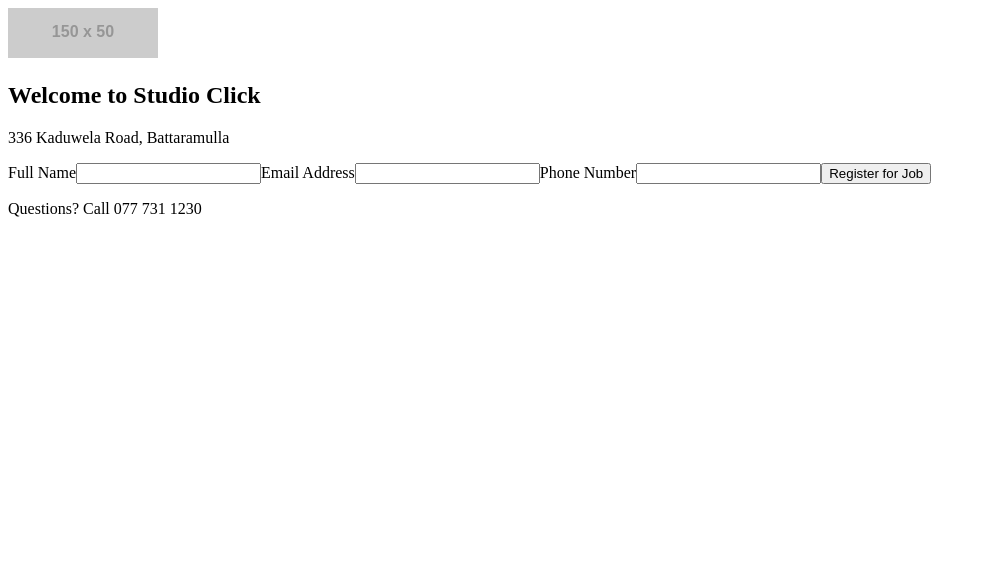
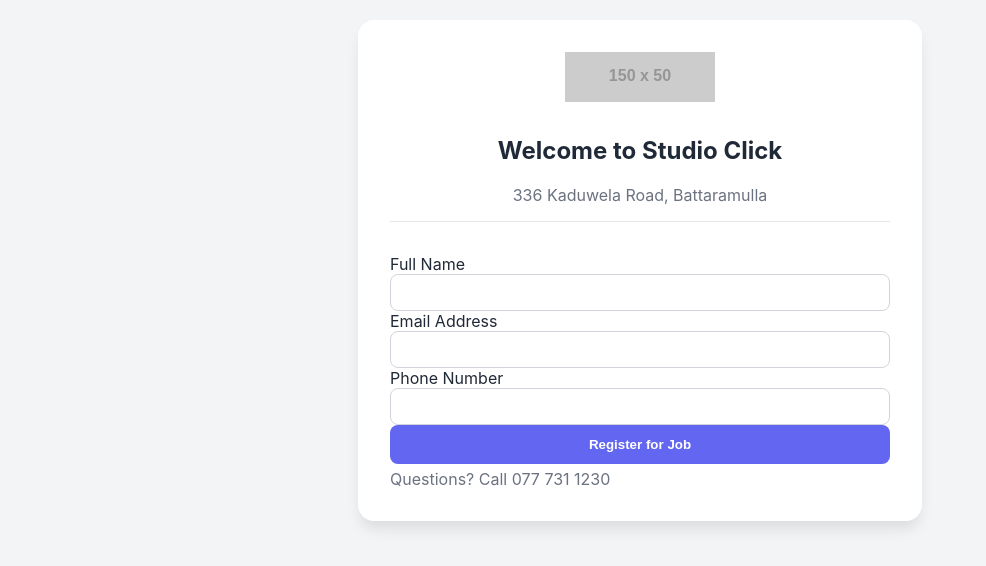
Before and after one commit to dreamcomputersolutions/Studio-Tracker, a React (Vite) app: page / in a window 1280 px wide. Shown: the top 566 px of the page, without its empty margins (0-986 px from the left). Built offline with nearby package versions, Linux system fonts and the light colour scheme.

Commit message:
Restore CSS bridge in main.jsx

```diff
--- a/src/index.css
+++ b/src/index.css
@@ -1,47 +1,107 @@
-/* --- STATUS COLORS --- */
-
-/* Pending State (Orange) */
-.card-pending {
-  border-left: 5px solid #f59e0b; /* Orange Border */
-}
-.badge-orange {
-  background-color: #fffbeb;
-  color: #d97706;
-  border: 1px solid #fcd34d;
+:root {
+  --primary: #6366f1;
+  --primary-dark: #4f46e5;
+  --bg-color: #f3f4f6;
+  --white: #ffffff;
+  --text-dark: #1f2937;
+  --text-gray: #6b7280;
 }
 
-/* Completed State (Green) */
-.card-completed {
-  border-left: 5px solid #10b981; /* Green Border */
-  background-color: #fcfdfc; /* Very light green hint */
-  opacity: 0.9; /* Slightly faded to show it's history */
-}
-.badge-green {
-  background-color: #d1fae5;
-  color: #065f46;
-  border: 1px solid #6ee7b7;
+body {
+  font-family: 'Inter', -apple-system, sans-serif;
+  background-color: var(--bg-color);
+  color: var(--text-dark);
+  margin: 0;
+  padding: 20px;
+  display: flex;
+  justify-content: center;
+  min-height: 100vh;
 }
 
-/* Badge Layout */
+/* Containers */
+.container {
+  background: var(--white);
+  padding: 2rem;
+  border-radius: 16px;
+  box-shadow: 0 10px 15px -3px rgba(0, 0, 0, 0.1);
+  width: 100%;
+  max-width: 500px;
+  margin: 0 auto;
+}
+
+.dashboard-container {
+  max-width: 850px;
+}
+
+/* Branding */
+.brand-header.center {
+  text-align: center;
+  margin-bottom: 2rem;
+  border-bottom: 1px solid #e5e7eb;
+  padding-bottom: 1rem;
+}
+.logo { max-height: 60px; margin-bottom: 10px; }
+h1 { margin: 0; font-size: 1.5rem; }
+p { margin: 5px 0 0; color: var(--text-gray); }
+
+/* Statistics */
+.stats-grid {
+  display: grid;
+  grid-template-columns: repeat(auto-fit, minmax(200px, 1fr));
+  gap: 15px;
+  margin-bottom: 30px;
+}
+.stat-card {
+  background: #f9fafb;
+  padding: 15px;
+  border-radius: 10px;
+  text-align: center;
+  border: 1px solid #e5e7eb;
+}
+.stat-card.highlight { background: #e0e7ff; border-color: #c7d2fe; }
+.stat-card h3 { margin: 0; font-size: 0.9rem; color: var(--text-gray); text-transform: uppercase; }
+.stat-card p { margin: 10px 0 0; font-size: 1.8rem; font-weight: bold; color: var(--primary-dark); }
+
+/* Job Cards */
+.job-card {
+  background: white;
+  border: 1px solid #e5e7eb;
+  border-radius: 12px;
+  padding: 20px;
+  margin-bottom: 20px;
+  box-shadow: 0 2px 4px rgba(0,0,0,0.05);
+}
+
+.job-header {
+  display: flex;
+  justify-content: space-between;
+  align-items: flex-start;
+  margin-bottom: 10px;
+}
+.job-header h3 { margin: 0; font-size: 1.25rem; }
+.job-phone { display: block; font-size: 0.9rem; color: var(--text-gray); }
+.job-email { color: var(--text-gray); margin-bottom: 15px; font-size: 0.9rem; }
+
+/* Status Colors */
+.card-pending { border-left: 5px solid #f59e0b; }
+.card-completed { border-left: 5px solid #10b981; background-color: #fcfdfc; opacity: 0.9; }
+
 .status-badge {
   padding: 4px 12px;
   border-radius: 20px;
   font-size: 0.75rem;
   font-weight: 700;
   text-transform: uppercase;
-  letter-spacing: 0.5px;
 }
+.badge-orange { background-color: #fffbeb; color: #d97706; border: 1px solid #fcd34d; }
+.badge-green { background-color: #d1fae5; color: #065f46; border: 1px solid #6ee7b7; }
 
-/* Read Only Fields (For History) */
-.read-only-field {
-  background: #f3f4f6;
-  padding: 10px;
-  border-radius: 6px;
-  border: 1px solid #e5e7eb;
-}
-.read-only-field label {
-  display: block;
-  font-size: 0.75rem;
-  color: #6b7280;
-  margin-bottom: 2px;
-}
+/* Inputs & Buttons */
+.job-inputs { display: grid; grid-template-columns: 1fr 1fr; gap: 10px; margin-bottom: 15px; }
+input { width: 100%; padding: 10px; border: 1px solid #d1d5db; border-radius: 8px; box-sizing: border-box; }
+button { background-color: var(--primary); color: white; border: none; padding: 12px; border-radius: 8px; font-weight: 600; width: 100%; cursor: pointer; }
+button:hover { background-color: var(--primary-dark); }
+
+/* Read Only Mode */
+.read-only-field { background: #f3f4f6; padding: 10px; border-radius: 6px; border: 1px solid #e5e7eb; text-align: center; }
+.read-only-field label { display: block; font-size: 0.75rem; color: #6b7280; }
--- a/src/main.jsx
+++ b/src/main.jsx
@@ -1,7 +1,7 @@
 import React from 'react'
 import ReactDOM from 'react-dom/client'
 import App from './App.jsx'
-import './index.css'  // <--- THIS IS THE MISSING MAGIC LINE
+import './index.css'  // <--- CHECK THIS LINE. It connects the styling.
 
 ReactDOM.createRoot(document.getElementById('root')).render(
   <React.StrictMode>
```
